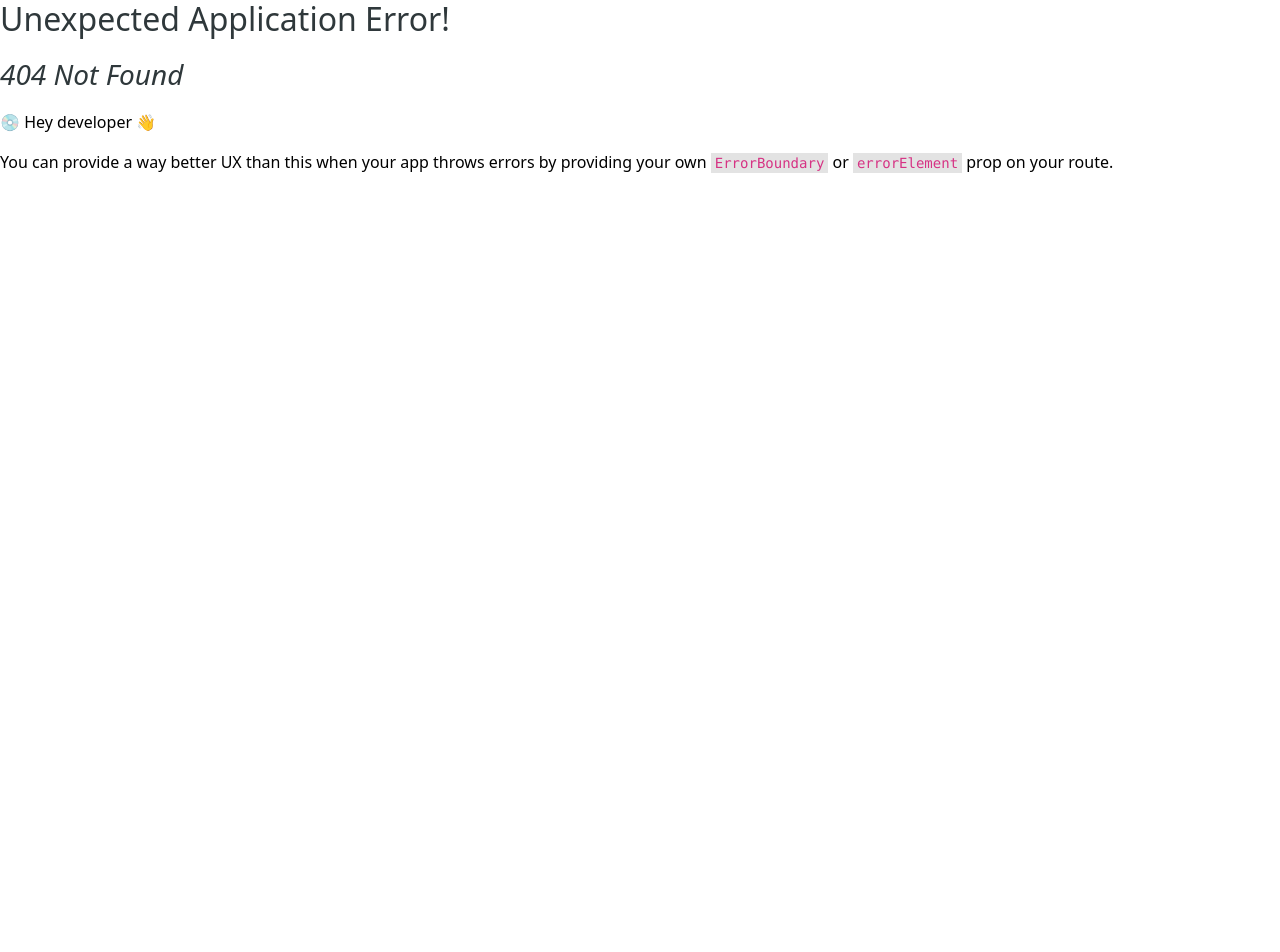
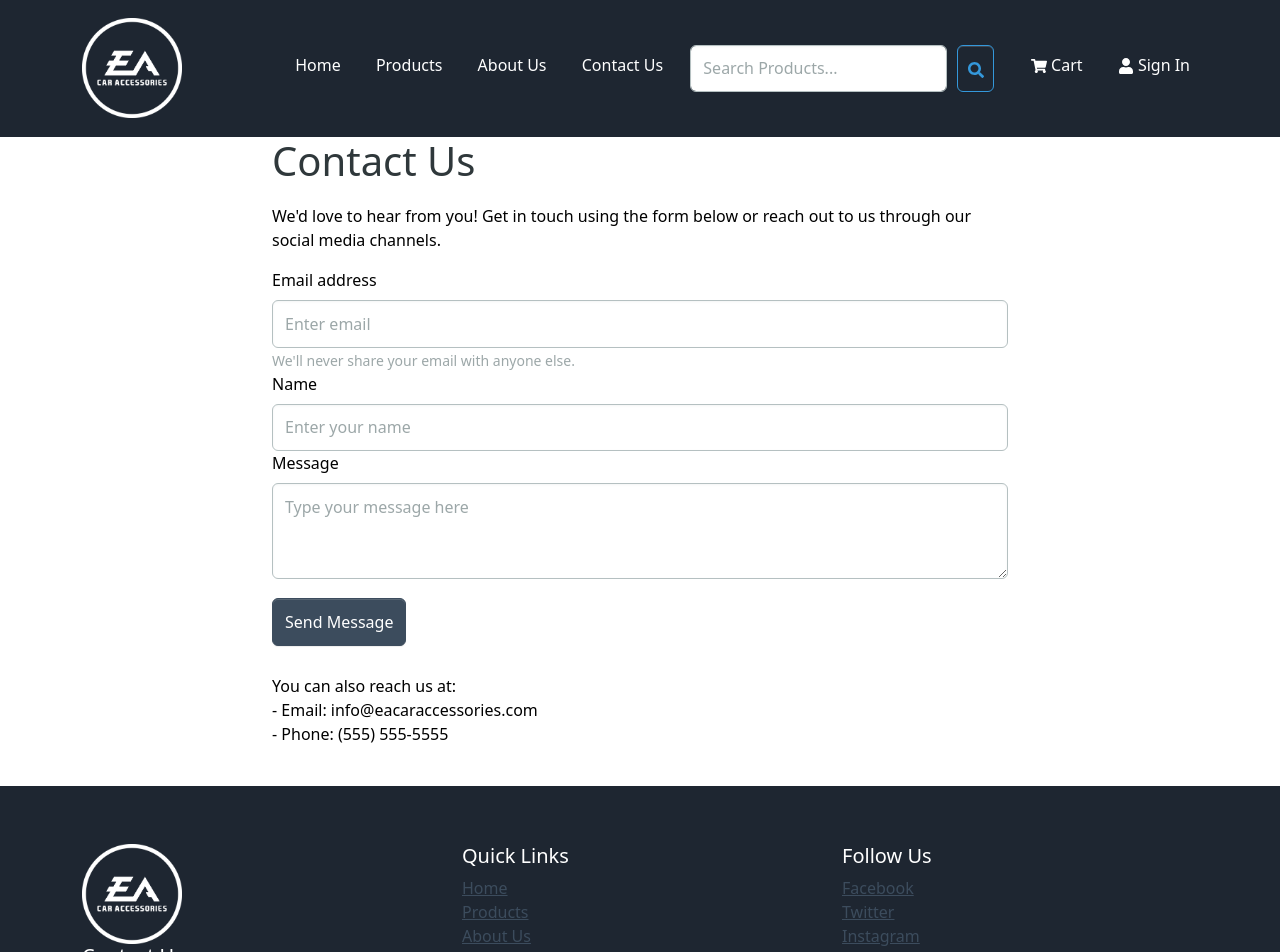
Before and after one commit to mhakantekbas/Ea_Car_Accesories, a React (Create React App) app in the folder frontend/: page /contact in a window 1280 px wide. Before the commit this address had no page. Shown: the top 952 px of the page. Before the commit the page ends 800 px from the top, so only its background shows below. Built offline with nearby package versions, Linux system fonts and the light colour scheme.

Commit message:
contact us and about us page added

```diff
--- a/frontend/src/App.js
+++ b/frontend/src/App.js
@@ -27,10 +27,10 @@ const App = () => {
 			<ToastContainer />
 			<Header />
 			<main>
-				<div>
+				<div >
 					<Outlet />
 				</div>
-			</main>
+			</main >
 			<Footer />
 		</>
 	);
--- a/frontend/src/components/Footer.jsx
+++ b/frontend/src/components/Footer.jsx
@@ -6,7 +6,7 @@ import logo from '../assets/EACA_Std_L_White.png';
 const Footer = () => {
 	const currentYear = new Date().getFullYear();
 	return (
-		<footer className="custom-footer-bg text-light py-5">
+		<footer className="custom-footer-bg text-light py-5 mt-2">
 			<Container>
 				<Row>
 					<Col md={4}>
@@ -30,9 +30,9 @@ const Footer = () => {
 						<h5>Quick Links</h5>
 						<ul className="list-unstyled">
 							<li ><a href="/">Home</a></li>
-							<li ><a href="/">Products</a></li>
-							<li ><a href="/">About Us</a></li>
-							<li ><a href="/">Contact Us</a></li>
+							<li ><a href="/search/s">Products</a></li>
+							<li ><a href="/about">About Us</a></li>
+							<li ><a href="/contact">Contact Us</a></li>
 						</ul>
 					</Col>
 					<Col md={4}>
--- a/frontend/src/components/Header.jsx
+++ b/frontend/src/components/Header.jsx
@@ -46,8 +46,22 @@ const Header = () => {
 					</LinkContainer>
 					<Navbar.Toggle aria-controls='basic-navbar-nav' />
 					<Navbar.Collapse id='basic-navbar-nav'>
-						<Nav className='ms-auto'>
+						<Nav className='ms-auto d-flex gap-3'>
+							<LinkContainer to='/'>
+								<Nav.Link>Home</Nav.Link>
+							</LinkContainer>
 
+							<LinkContainer to='/search/s'>
+								<Nav.Link>Products</Nav.Link>
+							</LinkContainer>
+
+							<LinkContainer to='/about'>
+								<Nav.Link>About Us</Nav.Link>
+							</LinkContainer>
+
+							<LinkContainer to='/contact'>
+								<Nav.Link>Contact Us</Nav.Link>
+							</LinkContainer>
 							<SearchBox />
 							<LinkContainer to='/cart'>
 								<Nav.Link>
--- a/frontend/src/components/Hoodie.jsx
+++ b/frontend/src/components/Hoodie.jsx
@@ -6,7 +6,7 @@ const Hoodie = ({ scrollToLatestProducts }) => {
 		<div className="container col-xxl-8 px-0 py-0">
 			<div className="row flex-lg-row-reverse align-items-center g-5 py-5">
 				<div className="col-10 col-sm-8 col-lg-6">
-					<Image src="/images/Cover_EA_950x500.png" className="d-block mx-lg-auto img-fluid" alt="Bootstrap Themes" width="950" height="600" loading="lazy" />
+					<Image src="/images/Hoodies.png" className="d-block mx-lg-auto img-fluid" alt="Bootstrap Themes" width="950" height="600" loading="lazy" />
 				</div>
 				<div className="col-lg-6">
 					<h1 className="display-5 fw-bold text-body-emphasis lh-1 mb-3">Car Gear Hoodie</h1>
--- a/frontend/src/index.js
+++ b/frontend/src/index.js
@@ -32,6 +32,8 @@ import UserEditScreen from './screens/admin/UserEditScreen';
 import store from './store';
 import { Provider } from 'react-redux';
 import { PayPalScriptProvider } from '@paypal/react-paypal-js';
+import AboutUsScreen from './screens/AboutUsScreen';
+import ContactUsScreen from './screens/ContactUsScreen';
 
 
 const router = createBrowserRouter(
@@ -48,6 +50,9 @@ const router = createBrowserRouter(
 			<Route path='/cart' element={<CartScreen />} />
 			<Route path='/login' element={<LoginScreen />} />
 			<Route path='/register' element={<RegisterScreen />} />
+			<Route path='/products' element={<ProductScreen />} />
+			<Route path='/about' element={<AboutUsScreen />} />
+			<Route path='/contact' element={<ContactUsScreen />} />
 			{/* Registered users */}
 			<Route path='' element={<PrivateRoute />}>
 				<Route path='/shipping' element={<ShippingScreen />} />
--- /dev/null
+++ b/frontend/src/screens/AboutUsScreen.jsx
@@ -0,0 +1,52 @@
+import React from 'react'
+import { Container, Row, Col } from 'react-bootstrap';
+
+const AboutUsScreen = () => {
+	return (
+		<Container>
+			<Row className="justify-content-center">
+
+				<Col md={8}>
+
+					<h1 className="text-center mb-4">About Us</h1>
+					{/* Replace this placeholder content with your actual text and images */}
+					<p>
+
+
+						We at EA Car Accessories are a community of gearheads and design enthusiasts with a passion for expressing our love for cars. We believe that automotive passion shouldn't be limited to the garage or the racetrack. It's a lifestyle, and your clothing should reflect that.
+
+						That's why we create car gear hoodies that are more than just comfortable and stylish. They're conversation starters, testaments to your automotive knowledge, and a way to connect with fellow car enthusiasts.
+					</p>
+					<h4>Our Mission</h4>
+					<p>
+						Our hoodies are designed with a keen eye for detail and a deep appreciation for automotive culture. We take inspiration from iconic car parts, gear shift patterns, and racing liveries to create unique designs that are instantly recognizable to car lovers. Our hoodies are made from premium materials, ensuring that they're as durable as they are stylish.
+					</p>
+					<h4>Our Vision</h4>
+					<p>
+						We're proud to offer a wide range of designs that cater to different automotive tastes. Whether you're into classic muscle cars, JDM legends, or modern supercars, we have a hoodie that's perfect for you. Our hoodies are available in a variety of colors and sizes, making it easy to find the perfect fit for your style.
+					</p>
+					<h4>Our Values</h4>
+					<p>
+						We're passionate about creating car gear hoodies that are more than just clothing. They're a way to express your love for cars, connect with fellow enthusiasts, and make a statement wherever you go. We're confident that our hoodies will become a staple in your wardrobe, and we can't wait to see how you style them.
+					</p>
+					<h4>Our Promise</h4>
+					<p>
+						We're committed to providing the best possible experience for our customers. We offer fast shipping, easy returns, and responsive customer service to ensure that you're completely satisfied with your purchase. If you have any questions or concerns, don't hesitate to reach out to us. We're here to help!
+					</p>
+					<h4>Get in Touch</h4>
+					<p>
+						We're always looking for new ways to connect with our community. Follow us on social media to stay up to date with our latest designs, promotions, and events. We love seeing our customers rock our hoodies, so be sure to tag us in your photos. We can't wait to see how you style your car gear!
+					</p>
+					<h4>Thank You!</h4>
+					<p>
+						We're grateful for your support and excited to have you as part of the EA Car Accessories community. We're confident that you'll love our hoodies as much as we do, and we can't wait to see you represent your automotive passion in style. Thank you for choosing EA Car Accessories!
+					</p>
+
+
+				</Col>
+			</Row>
+		</Container>
+	)
+}
+
+export default AboutUsScreen
--- a/frontend/src/screens/CartScreen.jsx
+++ b/frontend/src/screens/CartScreen.jsx
@@ -35,7 +35,7 @@ const CartScreen = () => {
 	};
 
 	return (
-		<Row>
+		<Row className='px-5 py-3'>
 			<Col md={8}>
 				<h1 style={{ marginBottom: '20px' }}>Shopping Cart</h1>
 				{cartItems.length === 0 ? (
--- /dev/null
+++ b/frontend/src/screens/ContactUsScreen.jsx
@@ -0,0 +1,52 @@
+import React from 'react';
+import { Container, Row, Col, Form, Button } from 'react-bootstrap';
+
+const ContactUsScreen = () => {
+	return (
+		<Container>
+			<Row className="justify-content-center">
+				<Col md={8}>
+					<h1>Contact Us</h1>
+					<p>We'd love to hear from you! Get in touch using the form below or reach out to us through our social media channels.</p>
+
+					<Form>
+						<Form.Group controlId="formBasicEmail">
+							<Form.Label>Email address</Form.Label>
+							<Form.Control type="email" placeholder="Enter email" />
+							<Form.Text className="text-muted">
+								We'll never share your email with anyone else.
+							</Form.Text>
+						</Form.Group>
+
+						<Form.Group controlId="formBasicName">
+							<Form.Label>Name</Form.Label>
+							<Form.Control type="text" placeholder="Enter your name" />
+						</Form.Group>
+
+						<Form.Group controlId="formBasicMessage">
+							<Form.Label>Message</Form.Label>
+							<Form.Control as="textarea" rows={3} placeholder="Type your message here" />
+						</Form.Group>
+
+						<Button variant="primary" type="submit" className='mt-3'>
+							Send Message
+						</Button>
+					</Form>
+
+					<p className="mt-4">
+						{/* Replace these placeholders with your actual information */}
+						You can also reach us at:
+						<br />
+						- Email: info@eacaraccessories.com
+						<br />
+						- Phone: (555) 555-5555
+					</p>
+
+
+				</Col>
+			</Row>
+		</Container>
+	);
+};
+
+export default ContactUsScreen;
--- a/frontend/src/screens/HomeScreen.jsx
+++ b/frontend/src/screens/HomeScreen.jsx
@@ -1,7 +1,8 @@
 import React from 'react';
-import { Row, Col } from 'react-bootstrap';
+import { Row, Col, Container } from 'react-bootstrap';
 import { useParams } from 'react-router-dom';
 import { useGetProductsQuery } from '../slices/productsApiSlice';
+import { Link } from 'react-router-dom';
 import Product from '../components/Product';
 import Loader from '../components/Loader';
 import Message from '../components/Message';
@@ -27,8 +28,19 @@ const HomeScreen = () => {
 	};
 
 	return (
-		<>
-			<Cover scrollToLatestProducts={scrollToLatestProducts} />
+		<>{!keyword ?
+			(<>
+				<Cover scrollToLatestProducts={scrollToLatestProducts} />
+				<Features />
+				<Hoodie scrollToLatestProducts={scrollToLatestProducts} />
+			</>
+
+			) : (
+				<Link to='/' className='btn btn-light mx-5 my-3 '>
+					Go Back
+				</Link>
+			)
+		}
 			{isLoading ? (
 				<Loader />
 			) : error ? (
@@ -37,8 +49,7 @@ const HomeScreen = () => {
 				</Message>
 			) : (
 				<>
-					<Features />
-					<Hoodie scrollToLatestProducts={scrollToLatestProducts} />
+
 					<Meta />
 					<h1 id="latestProducts" className='px-5'>Latest Products</h1>
 					<Row className='px-5'>
--- a/frontend/src/screens/ProductScreen.jsx
+++ b/frontend/src/screens/ProductScreen.jsx
@@ -12,12 +12,14 @@ import {
 	Form,
 	Modal,
 	Container,
+	ListGroupItem,
 } from 'react-bootstrap';
 import { toast } from 'react-toastify';
 import {
 	useGetProductDetailsQuery,
 	useCreateReviewMutation,
 } from '../slices/productsApiSlice';
+
 import Rating from '../components/Rating';
 import Loader from '../components/Loader';
 import Message from '../components/Message';
@@ -51,7 +53,7 @@ const ProductScreen = () => {
 		error,
 	} = useGetProductDetailsQuery(productId);
 
-	const { userInfo } = useSelector((state) => state.auth);
+
 
 	const [createReview, { isLoading: loadingProductReview }] =
 		useCreateReviewMutation();
@@ -71,6 +73,9 @@ const ProductScreen = () => {
 			toast.error(err?.data?.message || err.error);
 		}
 	};
+
+	const { userInfo } = useSelector((state) => state.auth);
+
 
 	useEffect(() => {
 		if (product && product.discount > 0) {
@@ -97,7 +102,7 @@ const ProductScreen = () => {
 						<Col md={6}>
 							<Image src={product.image} alt={product.name} fluid />
 						</Col>
-						<Col md={3}>
+						<Col md={6}>
 							<ListGroup variant='flush'>
 								<ListGroup.Item>
 									<h3>{product.name}</h3>
@@ -109,35 +114,22 @@ const ProductScreen = () => {
 									/>
 								</ListGroup.Item>
 								<ListGroup.Item>
-									Price:
-									{product.discount ? (
-										<>
-											<span className="discounted-price">${discountedPrice}</span>
-											<span className="actual-price">${product.price}</span>
-										</>
-									) : (
-										<span className="normal-price">${product.price}</span>
-									)}
-								</ListGroup.Item>
-								<ListGroup.Item>
 									Description: {product.description}
 								</ListGroup.Item>
 							</ListGroup>
-						</Col>
-						<Col md={3}>
-							<Card>
+							<Card >
 								<ListGroup variant='flush'>
 									<ListGroup.Item>
 										<Row>
 											<Col>Price:</Col>
 											<Col>
-												Price:
 												{product.discount ? (
 													<>
 														<strong className="discounted-price">${discountedPrice}</strong>
+														<span className="actual-price">${product.price}</span>
 													</>
 												) : (
-													<strong className="normal-price">${product.price}</strong>
+													<span className="normal-price">${product.price}</span>
 												)}
 											</Col>
 										</Row>
@@ -150,7 +142,6 @@ const ProductScreen = () => {
 											</Col>
 										</Row>
 									</ListGroup.Item>
-
 									{/* Qty Select */}
 									{product.countInStock > 0 && (
 										<ListGroup.Item>
@@ -174,8 +165,7 @@ const ProductScreen = () => {
 											</Row>
 										</ListGroup.Item>
 									)}
-
-									<ListGroup.Item>
+									<ListGroupItem>
 										<Button
 											className='btn-block'
 											type='button'
@@ -184,7 +174,7 @@ const ProductScreen = () => {
 										>
 											Add To Cart
 										</Button>
-									</ListGroup.Item>
+									</ListGroupItem>
 								</ListGroup>
 							</Card>
 						</Col>
@@ -263,7 +253,9 @@ const ProductScreen = () => {
 										</Modal.Footer>
 									</Modal>
 									{loadingProductReview && <Loader />}
-									{userInfo ? (
+
+									{
+										userInfo ? (
 											<Form onSubmit={submitHandler}>
 												<Form.Group className='my-2' controlId='rating'>
 													<Form.Label>Rating</Form.Label>
@@ -271,8 +263,7 @@ const ProductScreen = () => {
 														as='select'
 														required
 														value={rating}
-													onChange={(e) => setRating(e.target.value)}
-												>
+														onChange={(e) => setRating(e.target.value)}>
 														<option value=''>Select...</option>
 														<option value='1'>1 - Poor</option>
 														<option value='2'>2 - Fair</option>
@@ -304,7 +295,7 @@ const ProductScreen = () => {
 											</Form>
 										) : (
 											<Message>
-											Please <Link to='/login'>sign in</Link> to write a review
+												You can not make comment because you did not buy this product
 											</Message>
 										)}
 								</ListGroup.Item>
@@ -312,8 +303,9 @@ const ProductScreen = () => {
 						</Col>
 					</Row>
 				</>
-			)}
-		</Container>
+			)
+			}
+		</Container >
 	);
 };
 
--- a/frontend/src/screens/admin/ProductEditScreen.jsx
+++ b/frontend/src/screens/admin/ProductEditScreen.jsx
@@ -127,6 +127,7 @@ const ProductEditScreen = () => {
 								value={image}
 								onChange={(e) => setImage(e.target.value)}
 							></Form.Control>
+							<Form.Label></Form.Label>
 							<Form.Control
 								label='Choose File'
 								onChange={uploadFileHandler}
```
Also changed, not shown: frontend/public/images/Hoodies.png (added). Lines whose indentation alone changed are shown as unchanged.
